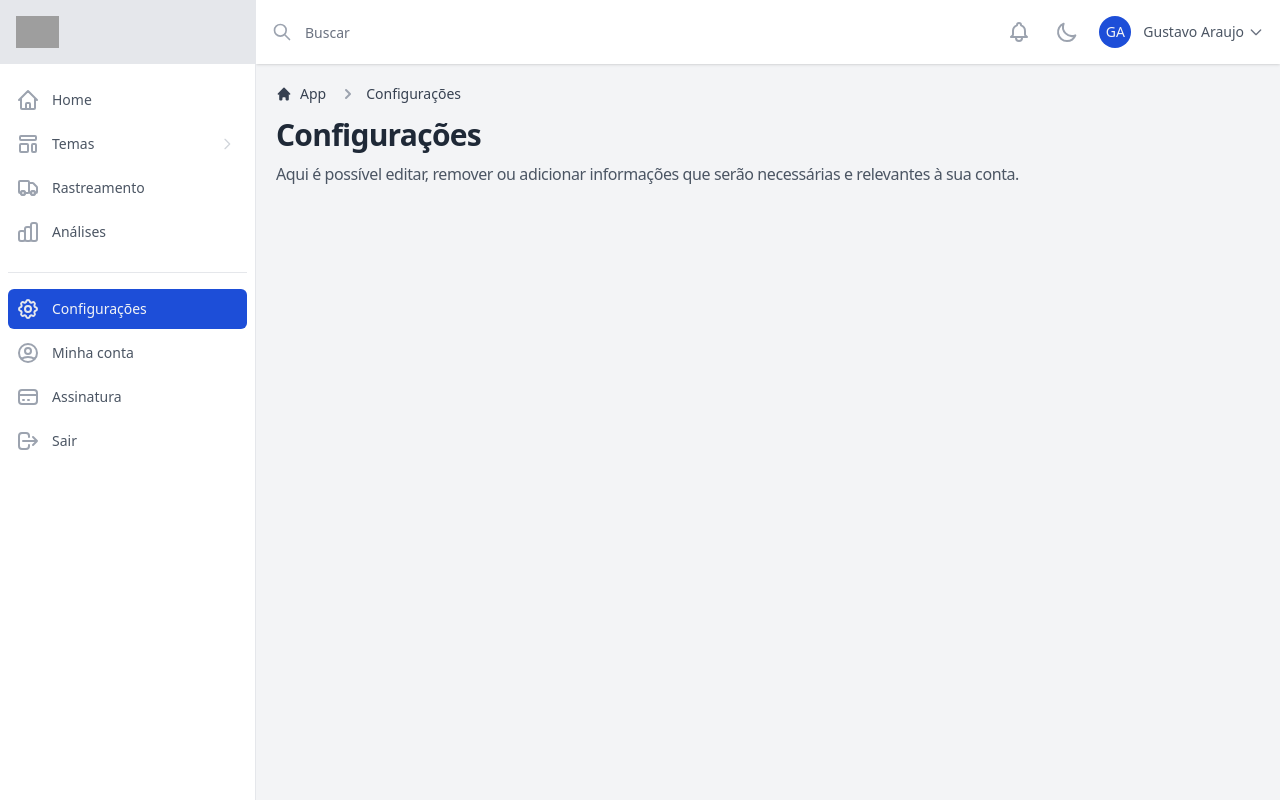
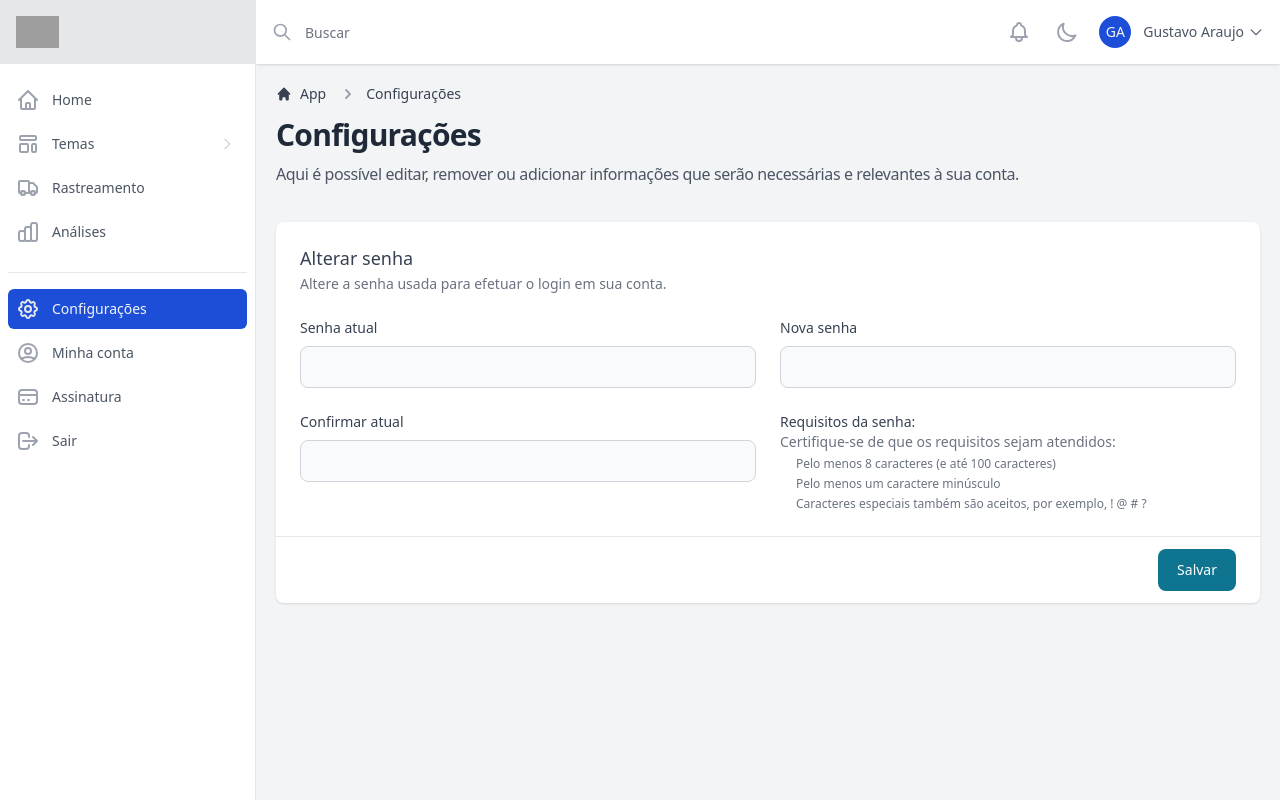
Before and after one commit to scalepro/nextjs-app, a Next.js app: page /configuracoes in a window 1280 px wide. Built offline with nearby package versions, Linux system fonts and the light colour scheme; grey boxes are pictures that could not be loaded.

Commit message:
Add Configurações

```diff
--- a/src/components/assinatura/BillingData.tsx
+++ b/src/components/assinatura/BillingData.tsx
@@ -86,10 +86,8 @@ export default function BillingData() {
                   Endereço de email
                 </label>
                 <span
-                  type="email"
                   id="email_address"
                   className={disabledDefaultInput}
-                  disabled
                 >
                   exemplo@hotmail.com
                 </span>
@@ -144,9 +142,11 @@ export default function BillingData() {
                     <p className={errorFormMessage}>Este campo é obrigatório</p>
                   )) ||
                     (errors.cpf.message && (
-                      <p className={errorFormMessage}>
-                        <span>{errors.cpf.message}</span>
-                      </p>
+                      <span className={errorFormMessage}>
+                        <>
+                          {errors.cpf.message}
+                        </>
+                      </span>
                     )))}
               </div>
 
--- /dev/null
+++ b/src/components/configuracoes/ChangePassword.tsx
@@ -0,0 +1,153 @@
+import { useForm } from 'react-hook-form';
+import { classNames } from '@/services/functions';
+import { Button } from 'flowbite-react';
+import {
+  defaultInput,
+  errorInput,
+  defaultLabel,
+  dividedCard,
+  cardTitle,
+  cardSubtitle,
+  errorFormMessage,
+} from '@/styles/StyledElements';
+
+function confirmPass(confirm_pass, pass){
+  return confirm_pass == pass? true : false;
+}
+
+function validatePass(pass){
+  if(pass.length >= 8){
+    if(!/^[0-9]+$/.test(pass)){
+      if(!/^[a-zA-Z]+$/.test(pass)) return true;
+      else return 'A senha não pode conter somente letras';
+    }else return 'A senha não pode conter somente números';
+  }else return 'A senha precisa ter ao menos 8 caracteres';
+}
+
+export default function ChangePassword(){
+  const {
+    register,
+    handleSubmit,
+    setValue,
+    getValues,
+    control,
+    formState: { errors },
+  } = useForm();
+  const onSubmit = (data) => console.log(data);
+
+  return(
+    <section className="mt-10" aria-labelledby="billing-data">
+      <form onSubmit={handleSubmit(onSubmit)}>
+        <div className={dividedCard}>
+          <div className="px-4 py-5 sm:p-6">
+            <div>
+              <h2 id="billing-data" className={cardTitle}>
+                Alterar senha
+              </h2>
+              <p className={cardSubtitle}>
+                Altere a senha usada para efetuar o login em sua conta.
+              </p>
+            </div>
+
+            <div className="mt-6 grid grid-cols-4 gap-6">
+              <div className="col-span-4 sm:col-span-2">
+                <label htmlFor="current_pass" className={defaultLabel}>
+                  Senha atual
+                </label>
+                <input
+                  type="password"
+                  id="current_pass"
+                  className={classNames(
+                    errors.current_pass && !errors.current_pass.message
+                      ? errorInput
+                      : defaultInput
+                  )}
+                  {...register('current_pass', { required: true })}
+                />
+                {errors.current_pass && errors.current_pass.type === 'required' && (
+                  <p className={errorFormMessage}>Este campo é obrigatório</p>
+                )}
+              </div>
+              <div className="col-span-4 sm:col-span-2">
+                <label htmlFor="new_pass" className={defaultLabel}>
+                  Nova senha
+                </label>
+                <input
+                  type="password"
+                  id="new_pass"
+                  className={classNames(
+                    errors.new_pass &&
+                      (errors.new_pass.message || errors.new_pass.type === 'required')
+                      ? errorInput
+                      : defaultInput
+                  )}
+                  {...register('new_pass', {
+                    required: true,
+                    validate: (value) =>
+                      validatePass(value),
+                  })}
+                />
+                {errors.new_pass && (
+                  errors.new_pass.type === 'required' && (
+                    <p className={errorFormMessage}>Este campo é obrigatório</p>
+                  ) ||
+                  errors.new_pass.message && (
+                    <p className={errorFormMessage}>
+                      <>
+                        {errors.new_pass.message}
+                      </>
+                    </p>
+                  )
+                )}
+              </div>
+              <div className="col-span-4 sm:col-span-2">
+                <label htmlFor="confirm_pass" className={defaultLabel}>
+                  Confirmar atual
+                </label>
+                <input
+                  type="password"
+                  id="confirm_pass"
+                  className={classNames(
+                    errors.confirm_pass &&
+                      (errors.confirm_pass.message || errors.confirm_pass.type === 'required')
+                      ? errorInput
+                      : defaultInput
+                  )}
+                  {...register('confirm_pass', {
+                    required: true,
+                    validate: (value) =>
+                      confirmPass(value, getValues('new_pass')) || 'Os campos de senha precisam ser iguais',
+                  })}
+                />
+                {errors.confirm_pass && (
+                  errors.confirm_pass.type === 'required' && (
+                    <p className={errorFormMessage}>Este campo é obrigatório</p>
+                  ) ||
+                  errors.confirm_pass.message && (
+                    <p className={errorFormMessage}>
+                      <>
+                        {errors.confirm_pass.message}
+                      </>
+                    </p>
+                  )
+                )}
+              </div>
+              <div className="col-span-4 sm:col-span-2">
+                <div className="text-sm font-medium text-gray-700 dark:text-gray-300">Requisitos da senha:</div>
+                <div className="mb-1 text-sm font-normal text-gray-500 dark:text-gray-400">Certifique-se de que os requisitos sejam atendidos:</div>
+                <ul className="pl-4 space-y-1 text-gray-500 dark:text-gray-400">
+                  <li className="text-xs font-normal">Pelo menos 8 caracteres (e até 100 caracteres)</li>
+                  <li className="text-xs font-normal">Pelo menos um caractere minúsculo</li>
+                  <li className="text-xs font-normal">Caracteres especiais também são aceitos, por exemplo, ! @ # ?</li>
+                </ul>
+              </div>
+            </div>
+          </div>
+          <div className="px-4 py-3 bg-white dark:bg-gray-800 flex justify-end sm:px-6">
+            <Button type="submit">Salvar</Button>
+          </div>
+        </div>
+      </form>
+    </section>
+  );
+}
--- a/src/pages/configuracoes.tsx
+++ b/src/pages/configuracoes.tsx
@@ -1,6 +1,7 @@
 import Head from 'next/head';
 import Layout from '@/components/layout/Layout';
 import Heading from '@/components/app/Heading';
+import ChangePassword from '@/components/configuracoes/ChangePassword';
 
 const pageData = {
   title: 'Configurações',
@@ -23,6 +24,7 @@ export default function Configuracoes() {
       <Layout title={pageData.title}>
         <>
           <Heading page={pageData} />
+          <ChangePassword />
         </>
       </Layout>
     </>
```
Also changed, not shown: 2 other files (tests, documents, lock files or other folders).
